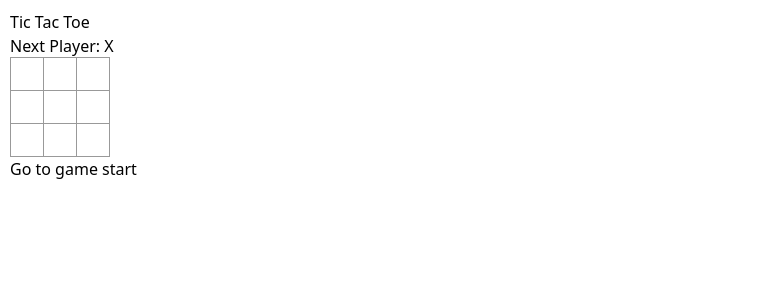
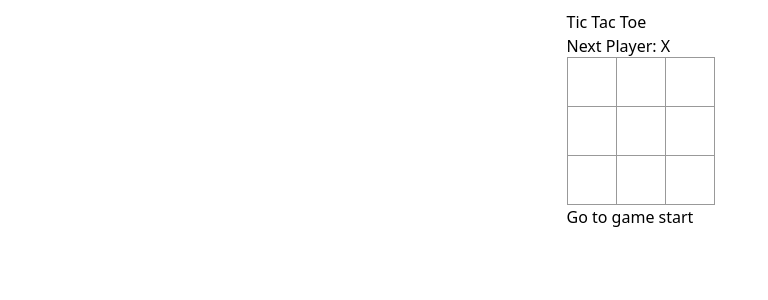
Before and after one commit to Ecliperr/Tic-Tac-Toe, a Next.js app: page / in a window 1280 px wide. Shown: the top 300 px of the page, without its empty margins (0-768 px from the left). Built offline with nearby package versions, Linux system fonts and the light colour scheme.

Commit message:
resize board

```diff
--- a/src/app/globals.css
+++ b/src/app/globals.css
@@ -3,21 +3,23 @@
 @tailwind utilities;
 
 body {
+  display: flex;
+  justify-content: center;
   margin: 10px;
 }
 
 .square {
-  background: #fff;
+  background: #ffffff;
   border: 1px solid #999;
   float: left;
-  font-size: 24px;
+  font-size: 35px;
   font-weight: bold;
   line-height: 34px;
-  height: 34px;
+  height: 50px;
   margin-right: -1px;
   margin-top: -1px;
   text-align: center;
-  width: 34px;
+  width: 50px;
 }
 
 .board-row {
```
